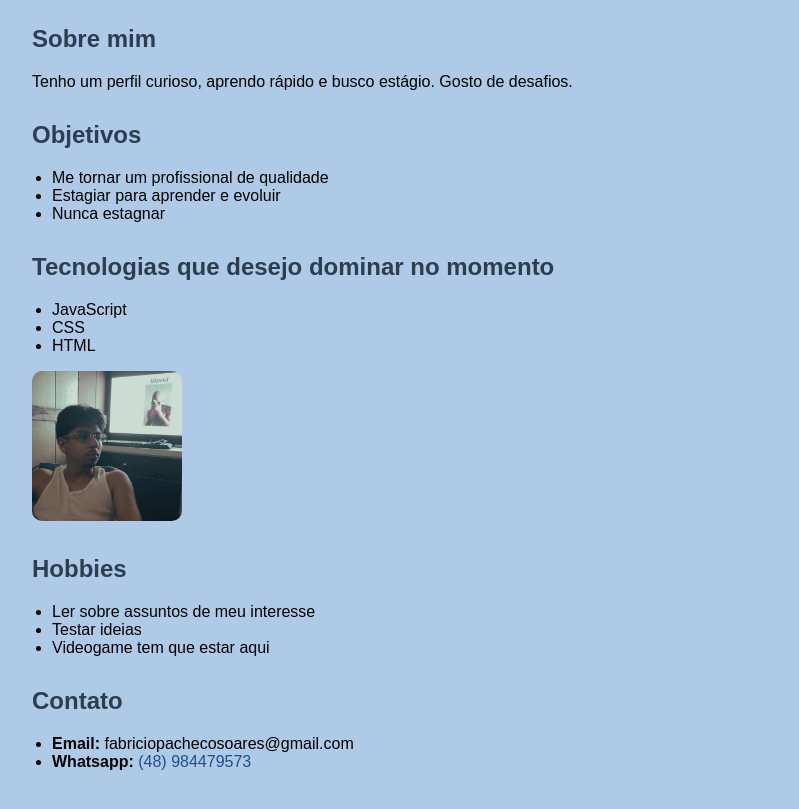
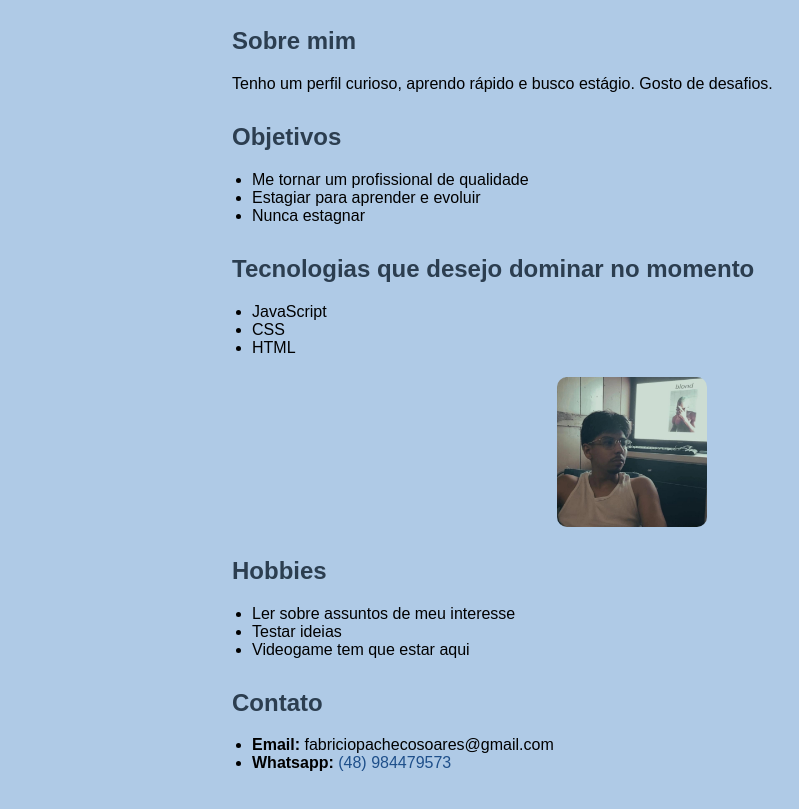
Before and after one commit to fabriciopacheco-sec/pagina-pessoal-html, a plain HTML site: page sobre-mim.html in a window 1280 px wide. Shown: the part 121-930 px from the top of the page, without its empty margins (8-807 px from the left). Drawn offline with Linux system fonts and the light colour scheme.

Commit message:
melhorando estrutura da pagina

```diff
--- a/style.css
+++ b/style.css
@@ -1,7 +1,9 @@
 body {
     background-color: rgb(175, 202, 230);
     font-family: Arial, Helvetica, sans-serif;
-    margin: 40px;
+    max-width: 800px;
+    margin: auto;
+    padding: 20px;
 }
 
 h1 {
@@ -20,6 +22,8 @@ ul {
 img {
     width: 150px;
     border-radius: 10px;
+    display: block;
+    margin: 20px auto;
 }
 a {
     color: #1e4f8a;
```
